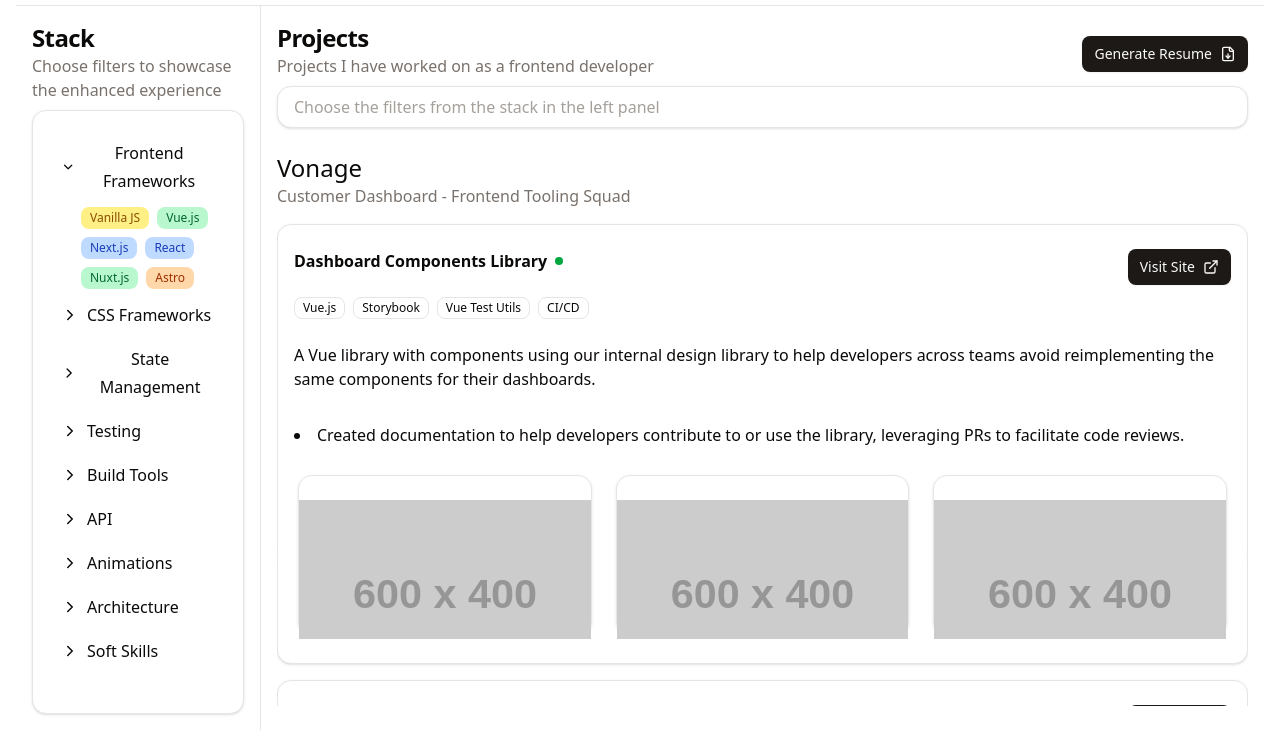
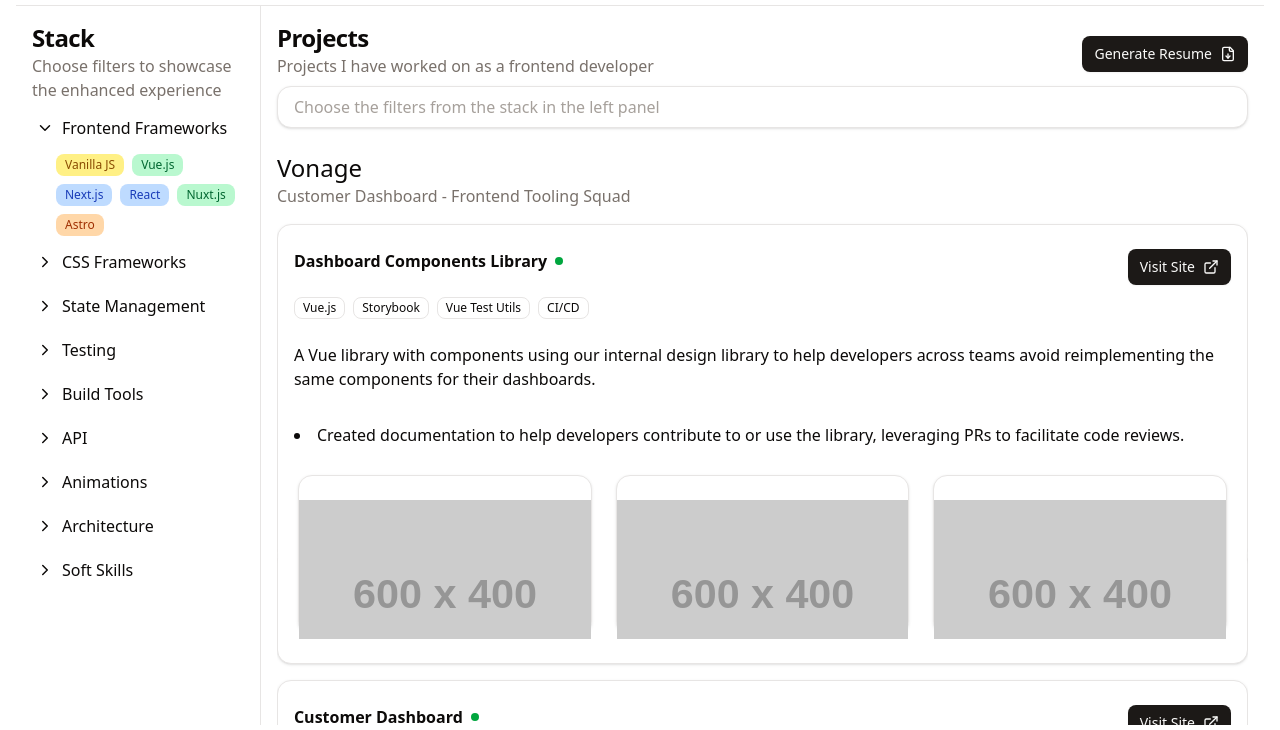
Before and after one commit to andriugarcia/portfolio, an Astro site: page / in a window 1280 px wide. Shown: the part 75-805 px from the top of the page. Built offline with nearby package versions, Linux system fonts and the light colour scheme; Astro itself is replaced by a stand-in of ours.

Commit message:
feat: fix layout

```diff
--- a/src/components/projects.tsx
+++ b/src/components/projects.tsx
@@ -101,12 +101,11 @@
   }
 
   return (
-    <div className="flex flex-row">
-        <div className="basis-180 p-4 border-r-1 border-grey">
+    <div className="flex flex-row h-full flex-1 min-h-0">
+        <div className="basis-180 pt-4 px-4 border-r-1 border-grey h-full flex flex-col">
             <h2 className="text-2xl font-bold tracking-tight">Stack</h2>
             <p className="text-muted-foreground mb-2">Choose filters to showcase the enhanced experience</p>
-            <Card className="p-6">
-              <ScrollArea className="h-[calc(100vh-246px)] w-full">
+            <ScrollArea className="w-full h-full">
               {
                   Object.entries(filtersPerType).map(([type, filters]) => (
                       <>
@@ -115,9 +114,8 @@
                   ))
               }
             </ScrollArea>
-            </Card>
         </div>
-        <div className="basis-auto p-4">
+        <div className="basis-auto pt-4 px-4 flex flex-col min-h-0">
             <div className="flex items-center justify-between">
               <div>
                 <h2 className="text-2xl font-bold tracking-tight">Projects</h2>
@@ -133,7 +131,7 @@
                 </>
                 }
             </Card>
-            <ScrollArea className="h-[calc(100vh-246px)] w-full">
+            <ScrollArea className="w-full flex-1 min-h-0">
               {
                   filteredExperience.map((experience) => (
                       <div className="mb-8" key={experience.company}>
--- a/src/pages/index.astro
+++ b/src/pages/index.astro
@@ -32,7 +32,7 @@
 		<title>Astro + TailwindCSS</title>
 	</head>
 
-	<body class="h-screen p-4">
+	<body class="h-screen pt-4 px-4 flex flex-col">
 		<Navbar client:load />
 		<Projects client:load></Projects>
 	</body>
```
Lines whose indentation alone changed are shown as unchanged.
